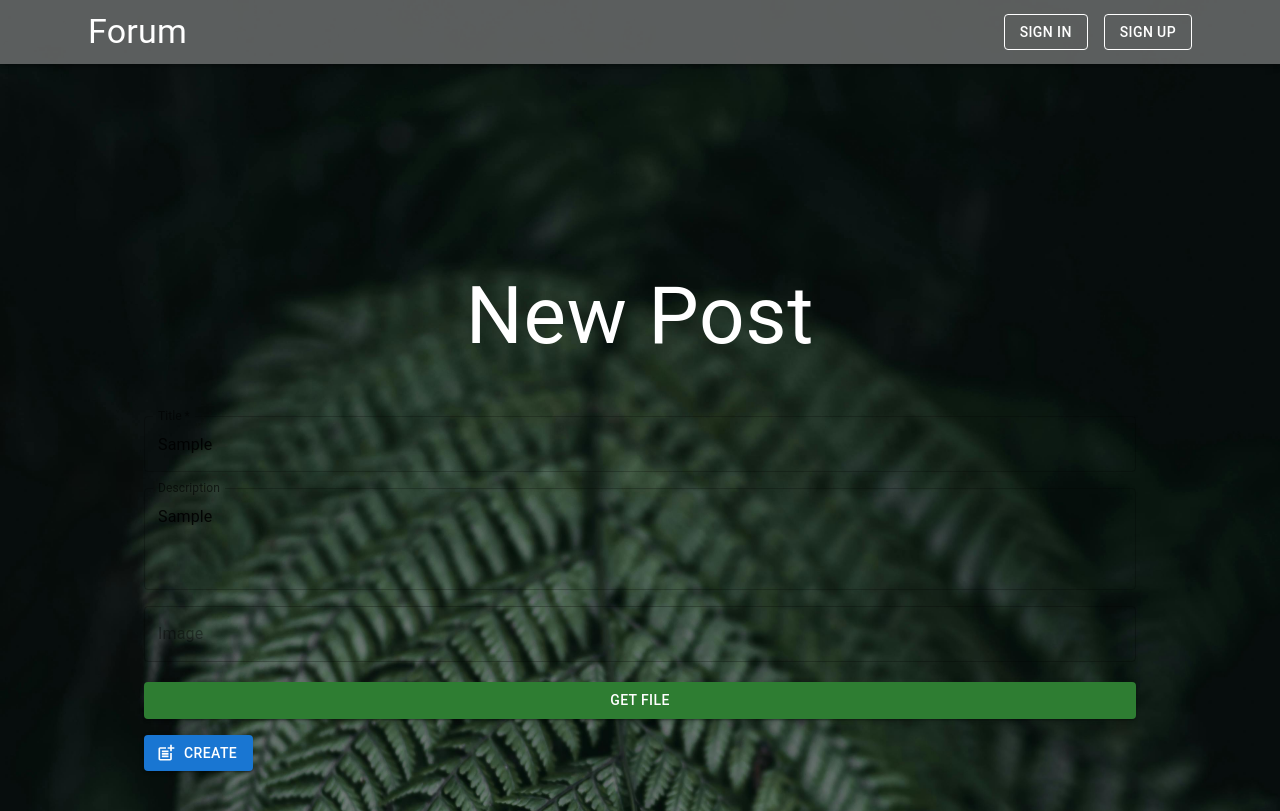
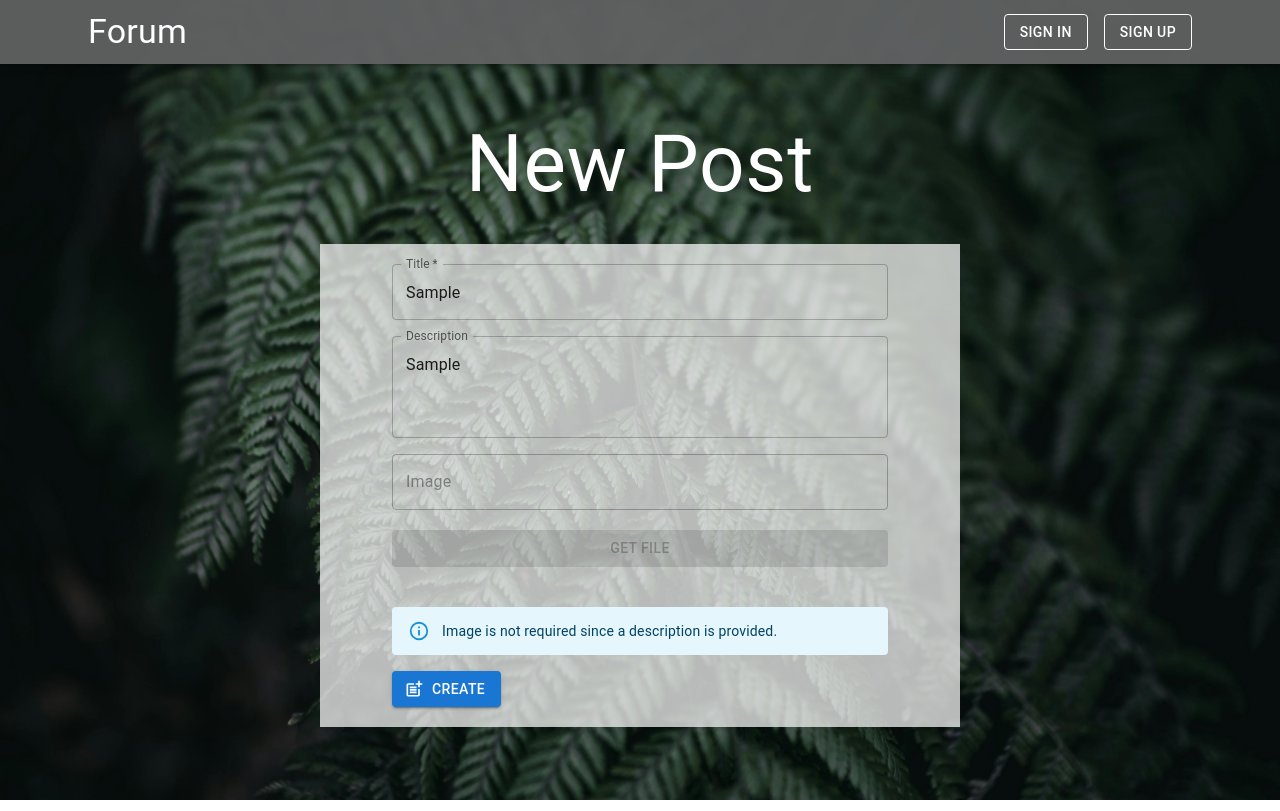
Before and after one commit to Nelli-meow/Forum-team-1-lab-88-, a React (Vite) app in the folder frontend-forum/: page /posts/addNewPost in a window 1280 px wide. Both pictures are taken after typing "Sample", "Sample" into the empty fields and a click on the button "CREATE". Built offline with nearby package versions, Linux system fonts and the light colour scheme.

Commit message:
fixed thunk, created validation.

```diff
--- a/frontend-forum/src/containers/FileFormInput.tsx
+++ b/frontend-forum/src/components/UI/FileForm/FileFormInput.tsx
@@ -7,9 +7,10 @@ interface  Props {
   name: string;
   label: string;
   getImage: (e: React.ChangeEvent<HTMLInputElement>) => void;
+  descriptionLength: boolean;
 }
 
-const FileFormInput:React.FC<Props> = ({label, name, getImage}) => {
+const FileFormInput:React.FC<Props> = ({label, name, getImage, descriptionLength = false}) => {
   const inputRef = useRef<HTMLInputElement>(null);
   const [fileImage, setFileImage] = useState('');
 
@@ -57,6 +58,7 @@ const FileFormInput:React.FC<Props> = ({label, name, getImage}) => {
           type="button"
           onClick={inputActivate}
           color="success"
+          disabled={descriptionLength}
         >
           Get file
         </Button>
--- a/frontend-forum/src/containers/AddNewPost.tsx
+++ b/frontend-forum/src/containers/AddNewPost.tsx
@@ -1,5 +1,5 @@
 import {Typography} from '@mui/material';
-import NewPostForm from './NewPostForm.tsx';
+import NewPostForm from '../features/posts/components/NewPostForm/NewPostForm.tsx';
 import {useAppDispatch, useAppSelector} from '../app/hooks.ts';
 import {createPost} from '../features/posts/PostsThunk.ts';
 import {PostMutation} from '../types';
@@ -23,7 +23,7 @@ const AddNewPost = () => {
     return (
         <>
             <Typography variant="body1"
-                        sx={{width: '100%', fontSize: '80px', color: 'white', marginTop: '15%', textAlign: 'center'}}>New
+                        sx={{width: '100%', fontSize: '80px', color: 'white', marginTop: '20px', textAlign: 'center'}}>New
                 Post</Typography>
             <NewPostForm isLoading={isCreating} onSubmit={onFormSubmit}/>
         </>
--- a/frontend-forum/src/features/posts/PostsThunk.ts
+++ b/frontend-forum/src/features/posts/PostsThunk.ts
@@ -19,6 +19,6 @@ export const getOnePost = createAsyncThunk<IPost, string>(
 export const createPost = createAsyncThunk<void, {post: PostMutation, token:string}>(
   'posts/create',
   async ({post, token}) => {
-    await axiosApi.post('/posts', {post}, {headers: {'Authorization': token}});
+    await axiosApi.post('/posts', {...post}, {headers: {'Authorization': token}});
   }
 );
--- a/frontend-forum/src/containers/NewPostForm.tsx
+++ b/frontend-forum/src/features/posts/components/NewPostForm/NewPostForm.tsx
@@ -1,10 +1,9 @@
 import React, { useState } from 'react';
 import Grid from '@mui/material/Grid2';
-import { TextField } from '@mui/material';
-import { PostMutation } from '../types';
-import { LoadingButton } from '@mui/lab';
+import { Alert, Button, TextField } from '@mui/material';
+import { PostMutation } from '../../../../types';
 import PostAddIcon from '@mui/icons-material/PostAdd';
-import FileFormInput from './FileFormInput.tsx';
+import FileFormInput from '../../../../../src/components/UI/FileForm/FileFormInput.tsx';
 
 export interface Props {
   onSubmit: (post: PostMutation) => void;
@@ -44,12 +43,19 @@ const NewPostForm: React.FC<Props> = ({onSubmit, isLoading}) => {
   };
 
 
+  const imageLength = state.image !== '';
+  const descriptionLength = state.description.length > 0;
 
   return (
-    <form onSubmit={submitFormHandler} style={{
-      margin: '20px 10px',
-      padding: '20px 10px',
-    }}>
+    <form
+      onSubmit={submitFormHandler}
+      style={{
+        backgroundColor: 'rgba(245,245,245,0.75)',
+        margin: '20px 25%',
+        padding: '20px 10px',
+        width: '50%',
+      }}
+    >
       <Grid container spacing={2} sx={{mx: 'auto', width: '80%'}}>
         <Grid size={12}>
           <TextField
@@ -75,6 +81,7 @@ const NewPostForm: React.FC<Props> = ({onSubmit, isLoading}) => {
             name="description"
             value={state.description}
             onChange={inputChangeHandler}
+            disabled={imageLength}
           />
         </Grid>
         <Grid size={12}>
@@ -82,22 +89,35 @@ const NewPostForm: React.FC<Props> = ({onSubmit, isLoading}) => {
             getImage={getImage}
             label="Image"
             name="image"
+            descriptionLength={descriptionLength}
           />
         </Grid>
+        {
+          state.image && !state.description ? (
+            <Alert severity="info" sx={{mt: 3, width: '100%'}}>
+              Description is not required since an image is provided.
+            </Alert>
+          ) : (
+            state.description && !state.image && (
+              <Alert severity="info" sx={{mt: 3, width: '100%'}}>
+                Image is not required since a description is provided.
+              </Alert>
+            )
+          )
+        }
         <Grid size={12}>
-          <LoadingButton
+          <Button
             type="submit"
             loading={isLoading}
             loadingPosition="start"
-            startIcon={<PostAddIcon />}
+            startIcon={<PostAddIcon/>}
             variant="contained"
           >
-            <span>Create</span>
-          </LoadingButton>
+            Create
+          </Button>
         </Grid>
       </Grid>
     </form>
-
   );
 };
 
```
